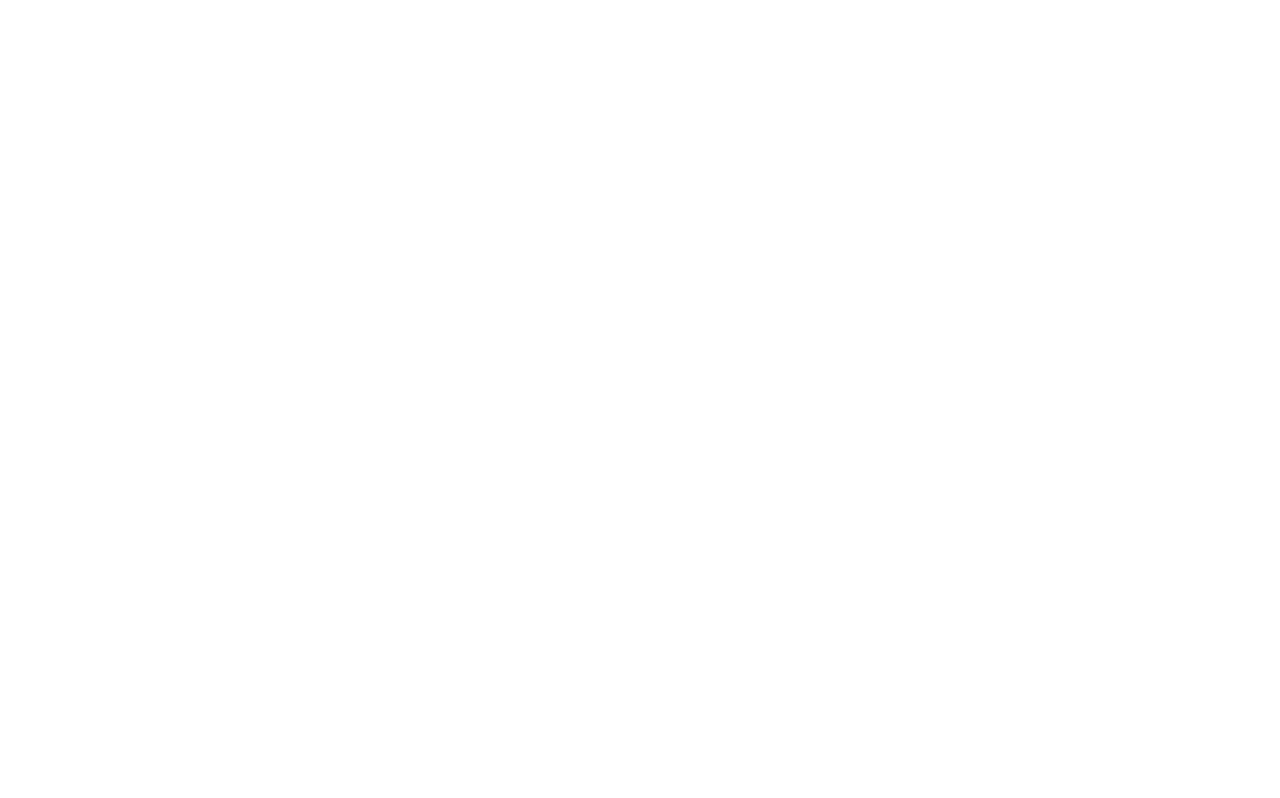
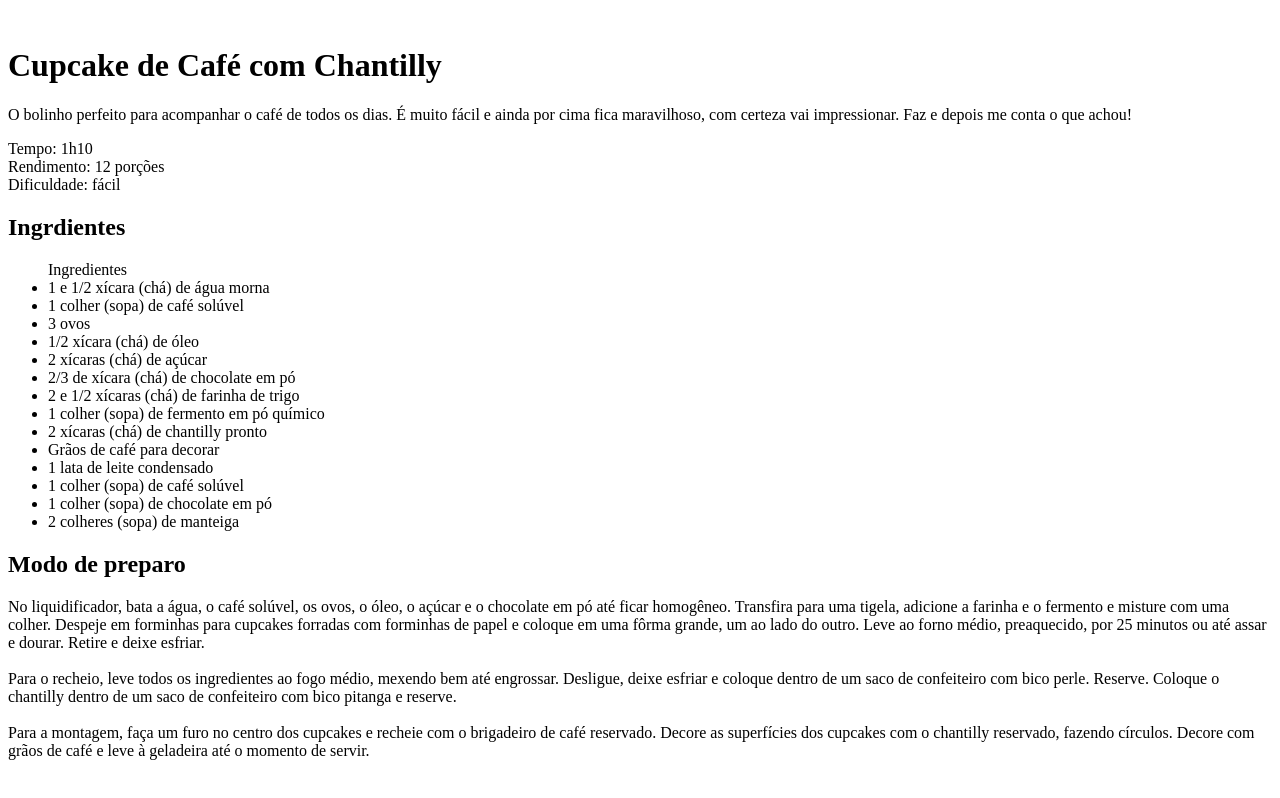
Before and after one commit to LemosKD/P-gina-de-receita, a plain HTML site: page index.html in a window 1280 px wide. Drawn offline with Linux system fonts and the light colour scheme.

Commit message:
Estruturando HTML Inicial

```diff
--- a/index.html
+++ b/index.html
@@ -6,6 +6,44 @@
   <title>Página de Receitas</title>
 </head>
 <body>
+  <img src="" alt="">
 
+  <main>
+    <h1>Cupcake de Café com Chantilly</h1>
+
+    <p> O bolinho perfeito para acompanhar o café de todos os dias. É muito fácil e ainda por cima fica maravilhoso, com certeza vai impressionar. Faz e depois me conta o que achou!
+    </p>
+
+    <p> Tempo: 1h10 <br> Rendimento: 12 porções <br> Dificuldade: fácil</p>
+
+    <h2>Ingrdientes</h2>
+
+     <ul>
+      Ingredientes
+        <li>1 e 1/2 xícara (chá) de água morna</li>
+        <li>1 colher (sopa) de café solúvel</li>
+        <li>3 ovos</li>
+        <li>1/2 xícara (chá) de óleo</li>
+        <li>2 xícaras (chá) de açúcar</li>
+        <li>2/3 de xícara (chá) de chocolate em pó</li>
+        <li>2 e 1/2 xícaras (chá) de farinha de trigo</li>
+        <li>1 colher (sopa) de fermento em pó químico</li>
+        <li>2 xícaras (chá) de chantilly pronto</li>
+        <li>Grãos de café para decorar</li>
+        <li>1 lata de leite condensado</li>
+        <li>1 colher (sopa) de café solúvel</li>
+        <li>1 colher (sopa) de chocolate em pó</li>
+        <li>2 colheres (sopa) de manteiga </li>
+     </ul>
+
+     <h2>Modo de preparo</h2>
+     <p>
+      No liquidificador, bata a água, o café solúvel, os ovos, o óleo, o açúcar e o chocolate em pó até ficar homogêneo. Transfira para uma tigela, adicione a farinha e o fermento e misture com uma colher. Despeje em forminhas para cupcakes forradas com forminhas de papel e coloque em uma fôrma grande, um ao lado do outro. Leve ao forno médio, preaquecido, por 25 minutos ou até assar e dourar. Retire e deixe esfriar. <br><br>
+Para o recheio, leve todos os ingredientes ao fogo médio, mexendo bem até engrossar. Desligue, deixe esfriar e coloque dentro de um saco de confeiteiro com bico perle. Reserve. Coloque o chantilly dentro de um saco de confeiteiro com bico pitanga e reserve. <br><br>
+Para a montagem, faça um furo no centro dos cupcakes e recheie com o brigadeiro de café reservado. Decore as superfícies dos cupcakes com o chantilly reservado, fazendo círculos. Decore com grãos de café e leve à geladeira até o momento de servir. <br><br>
+     </p>
+
+
+  </main>
 </body>
 </html>
```
